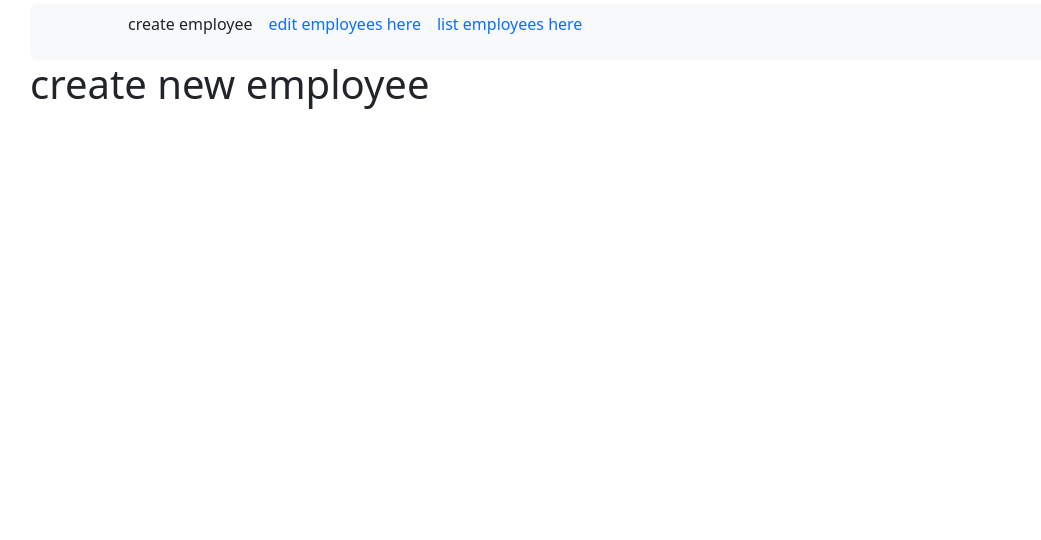
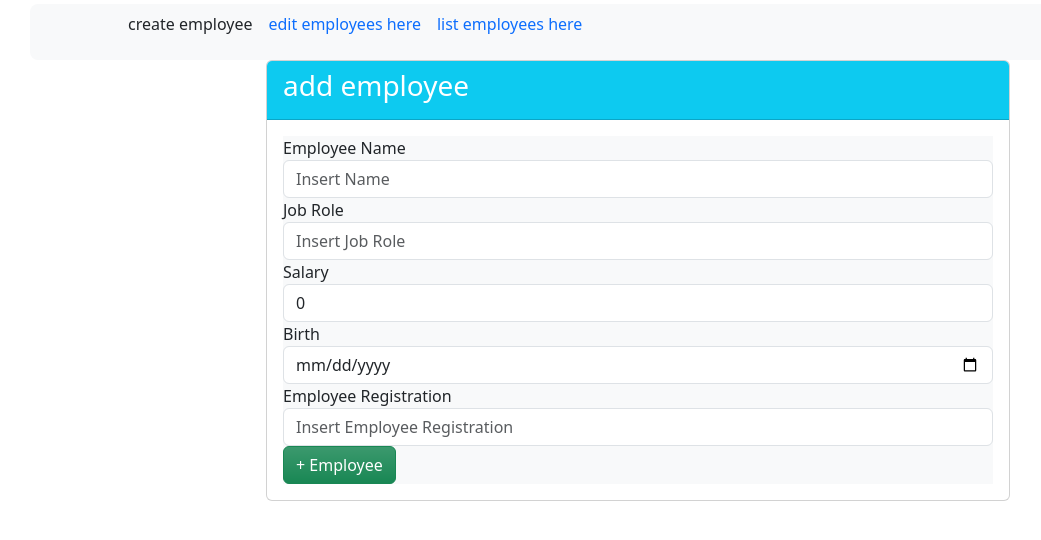
Before and after one commit to brenoob/CRUDNode.js-Vue.js-PostGreSQL, a Vue app: page / in a window 1280 px wide. Shown: the top 540 px of the page, without its empty margins (2-1043 px from the left). Built offline with nearby package versions, Linux system fonts and the light colour scheme.

Commit message:
criando o formulario de entrada de dados: CreateEmployeeComponent.vue

```diff
--- a/src/components/create-employee/CreateEmployeeComponent.vue
+++ b/src/components/create-employee/CreateEmployeeComponent.vue
@@ -1,14 +1,72 @@
 <template>
-    <div class="row justify-content-center">
-        <h1>create new employee</h1>
+    <div class="container d-flex justify-content-center">
+        <div class="card col-xl-8 col-12">
+            <div class="card-header  bg-info text-white">
+                <h3>add employee</h3>
+            </div>
+            <div class="card-body">
+                <form @submit.prevent="handleSubmitForm()" class="bg-light">
+                    <!-- inicio do bloco: employee name  -->
+                    <div class="form-group">
+                        <label class="font-weight-bold">Employee Name</label>
+                        <input type="text" class="form-control" required placeholder="Insert Name" v-model="employee.name"
+                            pattern="^[a-zA-Z]+$">
+                    </div>
+                    <!-- fim do bloco: employee name  -->
+                    <!-- inicio do bloco: job role  -->
+                    <div class="form-group">
+                        <label class="font-weight-bold">Job Role</label>
+                        <input type="text" class="form-control" required placeholder="Insert Job Role"
+                            v-model="employee.job_role">
+                    </div>
+                    <!-- fim do bloco: job role  -->
+                    <!-- inicio do bloco: Salary  -->
+                    <div class="form-group">
+                        <label class="font-weight-bold">Salary</label>
+                        <input type="number" class="form-control" required placeholder="Insert Salary"
+                            v-model="employee.salary" min="0" max="10000000000"
+                            onkeypress="if(!isNaN(event.key))return true; else return false">
+                    </div>
+                    <!-- fim do bloco: Salary  -->
+                    <!-- inicio do bloco: Birth  -->
+                    <div class="form-group">
+                        <label class="font-weight-bold">Birth</label>
+                        <input type="date" class="form-control" required v-model="employee.birth">
+                    </div>
+                    <!-- fim do bloco: Birth  -->
+                    <!-- inicio do bloco: Employee Registration  -->
+                    <div class="form-group">
+                        <label class="font-weight-bold">Employee Registration</label>
+                        <input type="text" class="form-control" required placeholder="Insert Employee Registration"
+                            v-model="employee.employee_registration">
+                    </div>
+                    <!-- fim do bloco: Employee Registration  -->
+                    <div class="form-group">
+                        <button class="btn btn-success bg-gradient">+ Employee</button>
+                    </div>
+                </form>
+            </div>
+        </div>
     </div>
 </template>
 <script>
 export default {
+    name: 'CreateEmployeeComponent',
     data() {
         return {
-
+            employee: {
+                name: '',
+                job_role: '',
+                salary: 0,
+                birth: '',
+                employee_registration: ''
+            }
         }
     },
+    methods: {
+        handleSubmitForm() {
+            console.log(this.employee); //test
+        },
+    }
 }
 </script>
--- a/src/router/index.js
+++ b/src/router/index.js
@@ -1,5 +1,7 @@
 import { createRouter, createWebHistory } from 'vue-router'
 import  NProgress  from 'nprogress'
+import CreateEmployeeComponent from '../components/create-employee/CreateEmployeeComponent.vue'
+
 
 const router = createRouter({
   history: createWebHistory(import.meta.env.BASE_URL),
@@ -7,7 +9,7 @@ const router = createRouter({
     {
       path: '/',
       name: 'Create new employee',
-      component: () => import ('../components/create-employee/CreateEmployeeComponent.vue')
+      component: CreateEmployeeComponent
     },
     {
       path: '/edit-employee',
```
